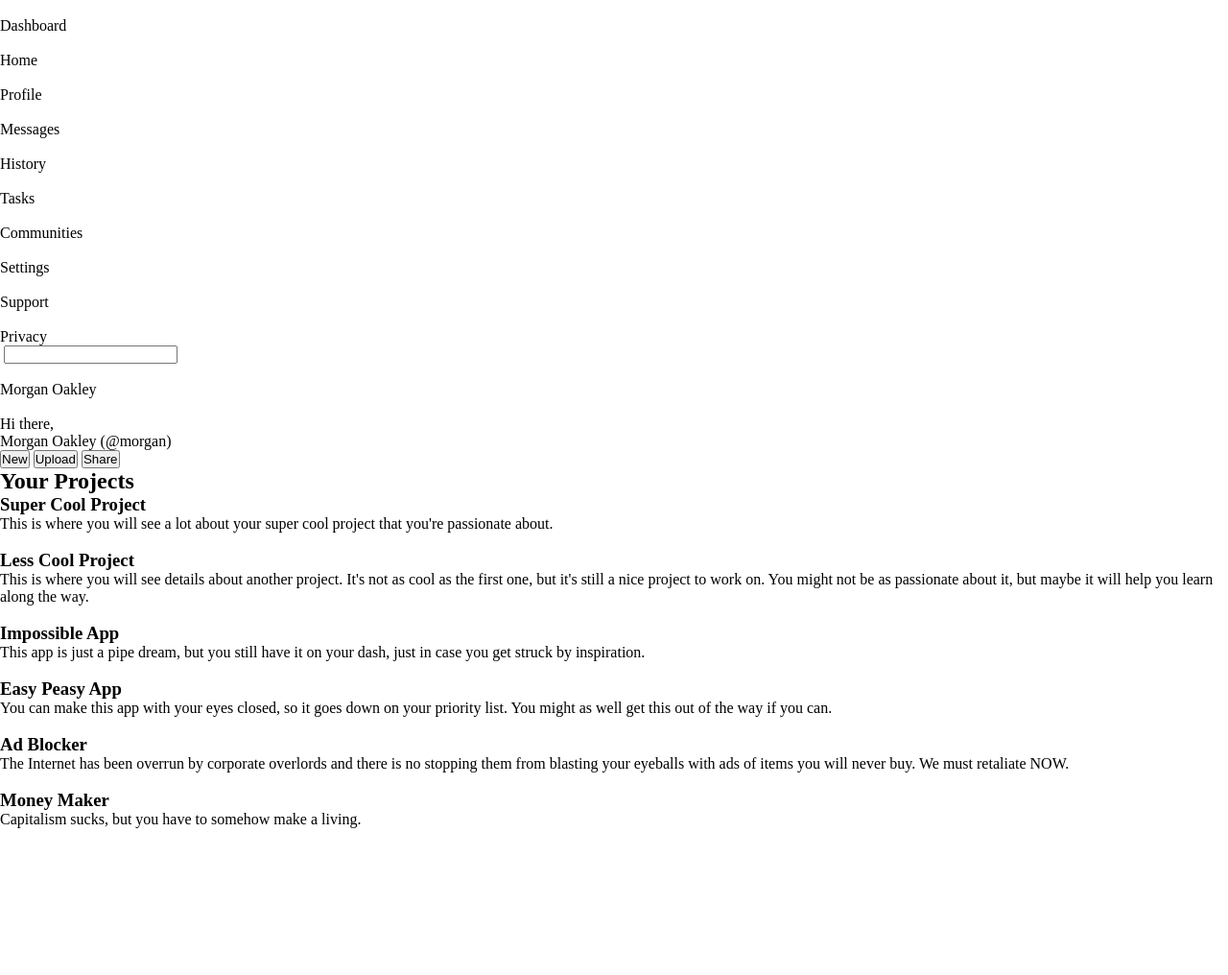
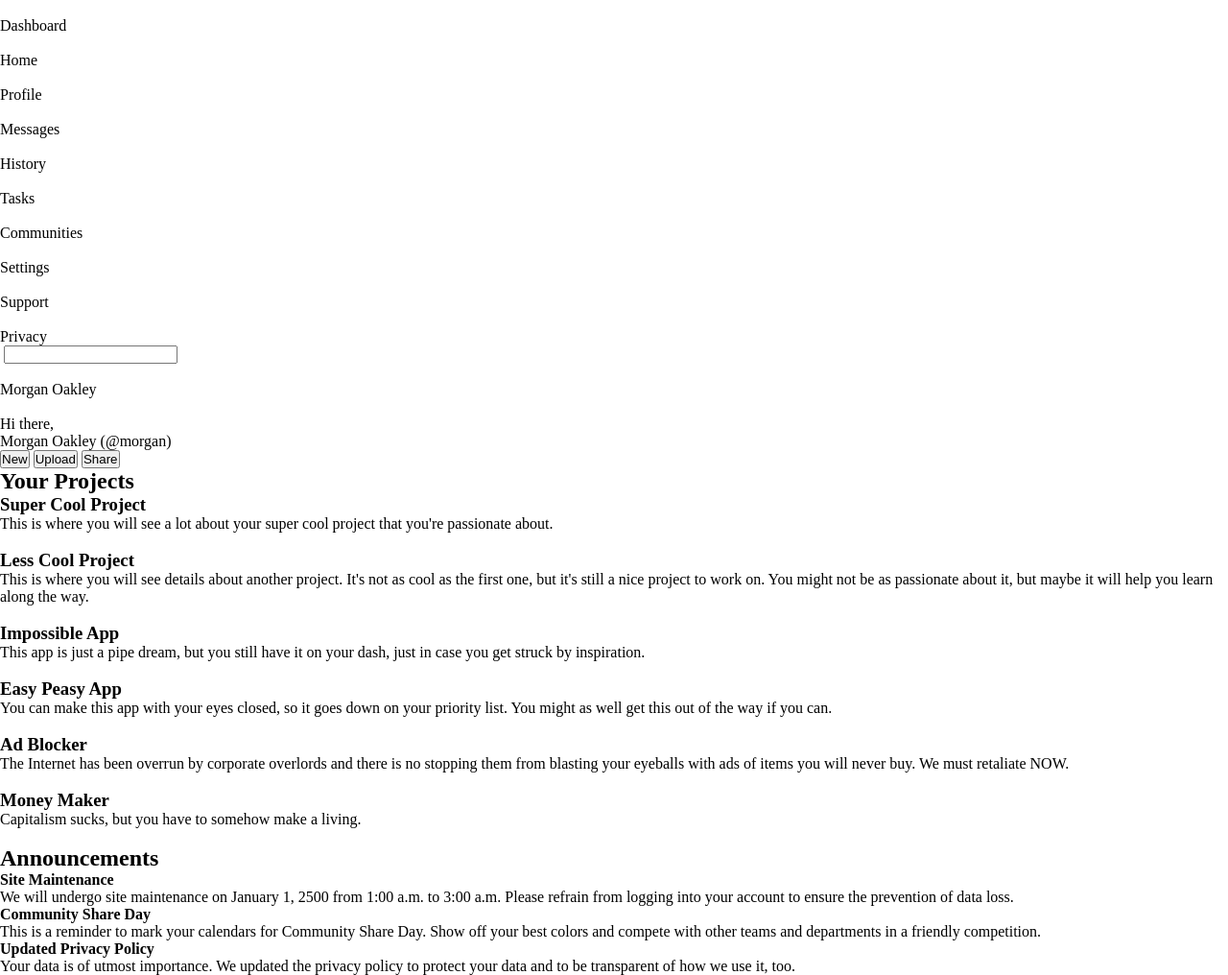
Before and after one commit to jillian-armonia/odin-admin-dash, a plain HTML site: page index.html in a window 1280 px wide. Shown: the whole page at 96% size. Before the commit the page ends 881 px from the top, so only its background shows below. Drawn offline with Linux system fonts and the light colour scheme.

Commit message:
add announcement content

```diff
--- a/index.html
+++ b/index.html
@@ -66,9 +66,9 @@
             </div>
         </div>
 
+        <div class="main-content">
             <div class="projects">
                 <h2>Your Projects</h2>
-
                 <div class="card">
                     <h3>Super Cool Project</h3>
                     <p>This is where you will see a lot about your super cool project that you're passionate about.</p>
@@ -78,7 +78,6 @@
                         <img src="" alt="">
                     </div>
                 </div>
-
                 <div class="card">
                     <h3>Less Cool Project</h3>
                     <p>This is where you will see details about another project. It's not as cool as the first one, but it's still a nice project to work on. You might not be as passionate about it, but maybe it will help you learn along the way.</p>
@@ -88,7 +87,6 @@
                         <img src="" alt="">
                     </div>
                 </div>
-
                 <div class="card">
                     <h3>Impossible App</h3>
                     <p>This app is just a pipe dream, but you still have it on your dash, just in case you get struck by inspiration.</p>
@@ -98,7 +96,6 @@
                         <img src="" alt="">
                     </div>
                 </div>
-
                 <div class="card">
                     <h3>Easy Peasy App</h3>
                     <p>You can make this app with your eyes closed, so it goes down on your priority list. You might as well get this out of the way if you can.</p>
@@ -108,7 +105,6 @@
                         <img src="" alt="">
                     </div>
                 </div>
-
                 <div class="card">
                     <h3>Ad Blocker</h3>
                     <p>The Internet has been overrun by corporate overlords and there is no stopping them from blasting your eyeballs with ads of items you will never buy. We must retaliate NOW.</p>
@@ -118,7 +114,6 @@
                         <img src="" alt="">
                     </div>
                 </div>
-
                 <div class="card">
                     <h3>Money Maker</h3>
                     <p>Capitalism sucks, but you have to somehow make a living.</p>
@@ -129,6 +124,23 @@
                     </div>
                 </div>
             </div>
+
+            <div class="news">
+                <h2>Announcements</h2>
+                <div>
+                    <h4>Site Maintenance</h4>
+                    <p>We will undergo site maintenance on January 1, 2500 from 1:00 a.m. to 3:00 a.m. Please refrain from logging into your account to ensure the prevention of data loss.</p>
+                </div>
+                <div>
+                    <h4>Community Share Day</h4>
+                    <p>This is a reminder to mark your calendars for Community Share Day. Show off your best colors and compete with other teams and departments in a friendly competition.</p>
+                </div>
+                <div>
+                    <h4>Updated Privacy Policy</h4>
+                    <p>Your data is of utmost importance. We updated the privacy policy to protect your data and to be transparent of how we use it, too.</p>
+                </div>
+            </div>
+        </div>
     </div>
 </body>
 </html>
```
Lines whose indentation alone changed are shown as unchanged.
